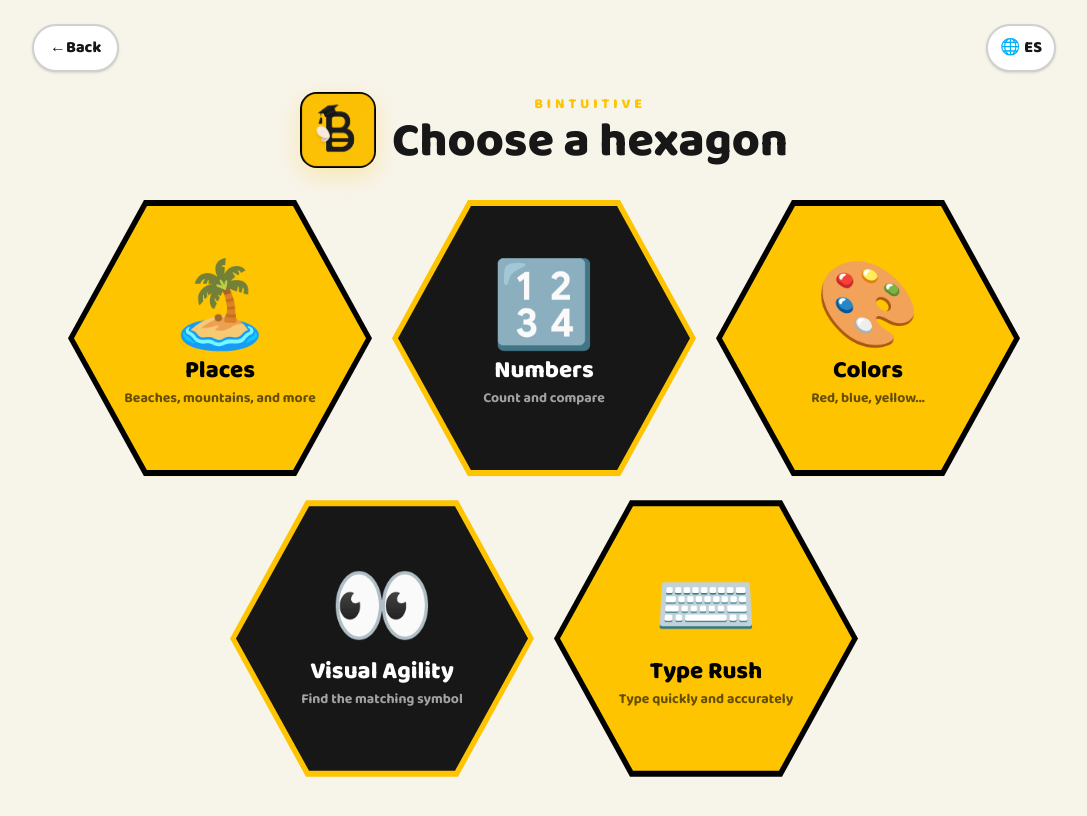
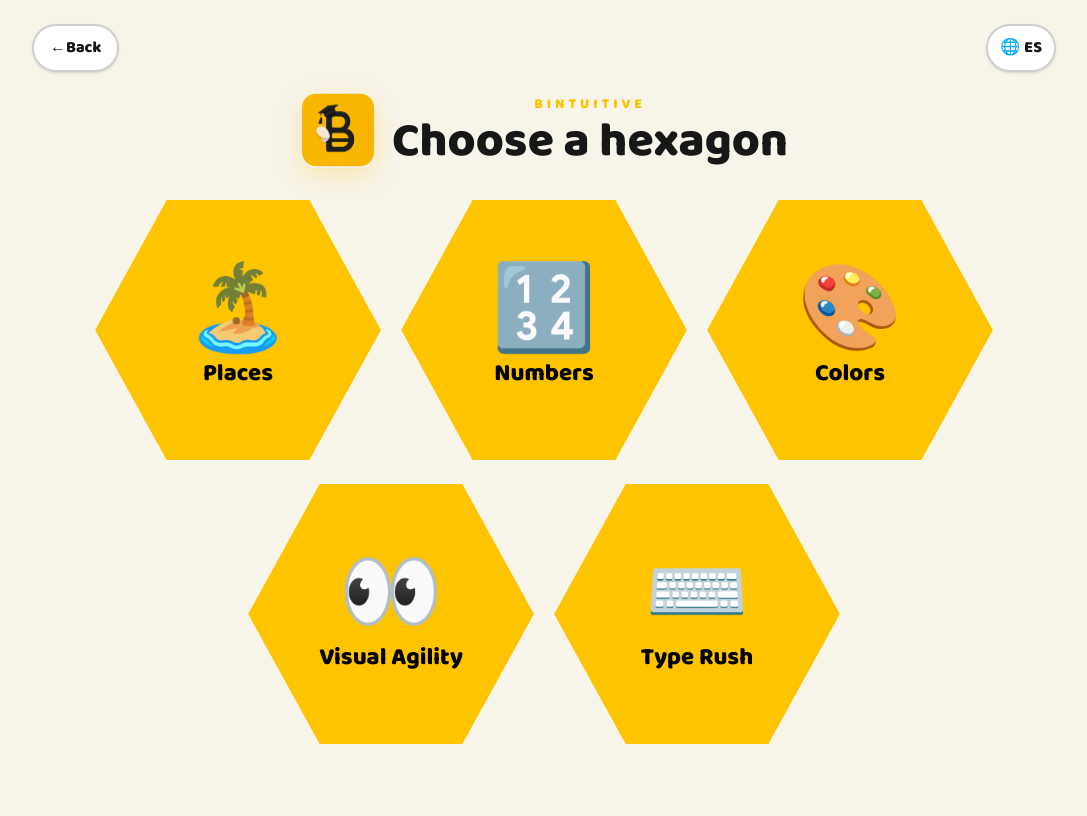
Before and after one commit to JuanFCast/BIntuitive, a Next.js app: page /hexagons in a window 1280 px wide. Shown: the top 816 px of the page, without its empty margins (96-1183 px from the left). Built offline with nearby package versions, Linux system fonts and the light colour scheme.

Commit message:
Simplify logo and hexagon cards

```diff
--- a/src/app/globals.css
+++ b/src/app/globals.css
@@ -111,6 +111,15 @@ button {
   font-family: inherit;
 }
 
+@media (min-width: 640px) {
+  .hexagon-card {
+    width: min(
+      calc(33.333% - 1rem),
+      calc((100dvh - 17.5rem) * 0.55)
+    );
+  }
+}
+
 @media (max-height: 650px) and (max-width: 639px) {
   .hexagons-header {
     flex-direction: row;
@@ -146,8 +155,4 @@ button {
     margin-top: 0.125rem;
     font-size: 0.9rem;
   }
-
-  .hexagon-description {
-    display: none;
-  }
 }
--- a/src/app/hexagons/HexagonsClient.tsx
+++ b/src/app/hexagons/HexagonsClient.tsx
@@ -11,7 +11,7 @@ export default function HexagonsClient() {
   const { language, t } = useLanguage();
 
   return (
-    <main className="flex min-h-dvh flex-col items-center bg-cream px-4 py-4 text-ink sm:px-6 sm:py-6">
+    <main className="flex min-h-dvh flex-col items-center bg-cream px-4 py-4 text-ink sm:h-dvh sm:overflow-hidden sm:px-6 sm:py-6">
       <div className="flex w-full max-w-5xl items-center justify-between">
         <Link
           href="/"
@@ -35,13 +35,12 @@ export default function HexagonsClient() {
         </div>
       </header>
 
-      <section className="hexagons-grid flex w-full max-w-5xl flex-1 flex-wrap content-center justify-center gap-x-3 gap-y-4 py-5 sm:gap-x-5 sm:gap-y-6 sm:py-8">
-        {hexagons.map((hexagon, index) => (
+      <section className="hexagons-grid flex w-full max-w-5xl flex-1 flex-wrap content-center justify-center gap-x-3 gap-y-4 py-5 sm:min-h-0 sm:gap-x-5 sm:gap-y-6 sm:py-8">
+        {hexagons.map((hexagon) => (
           <HexagonCard
             key={hexagon.id}
             hexagon={hexagon}
             language={language}
-            index={index}
           />
         ))}
       </section>
--- a/src/components/HexagonCard.tsx
+++ b/src/components/HexagonCard.tsx
@@ -9,18 +9,15 @@ const HEXAGON_CLIP =
 type HexagonCardProps = {
   hexagon: Hexagon;
   language: Language;
-  index: number;
 };
 
 export default function HexagonCard({
   hexagon,
   language,
-  index,
 }: HexagonCardProps) {
   const localizedHexagon = localizeHexagon(hexagon, language);
   const href =
     "href" in hexagon ? hexagon.href : `/game?hexagon=${hexagon.slug}`;
-  const light = index % 2 === 0;
 
   return (
     <Link
@@ -34,13 +31,7 @@ export default function HexagonCard({
       }
     >
       <span
-        className={`absolute inset-0 ${light ? "bg-black" : "bg-sun"}`}
-        aria-hidden="true"
-      />
-      <span
-        className={`absolute inset-[4px] flex flex-col items-center justify-center px-3 text-center sm:inset-[6px] sm:px-5 ${
-          light ? "bg-sun text-black" : "bg-[#171717] text-white"
-        }`}
+        className="absolute inset-0 flex flex-col items-center justify-center bg-sun px-3 text-center text-black sm:px-5"
         style={{ clipPath: HEXAGON_CLIP }}
       >
         <span className="hexagon-emoji text-[clamp(2.5rem,12vw,5.25rem)] leading-none" aria-hidden="true">
@@ -49,13 +40,6 @@ export default function HexagonCard({
         <span className="hexagon-name mt-1 text-lg font-extrabold leading-tight sm:text-2xl">
           {localizedHexagon.name}
         </span>
-        <span
-          className={`hexagon-description mt-1 line-clamp-2 text-[0.68rem] font-bold leading-tight sm:text-sm ${
-            light ? "text-black/60" : "text-white/60"
-          }`}
-        >
-          {localizedHexagon.description}
-        </span>
       </span>
     </Link>
   );
--- a/src/data/localization.ts
+++ b/src/data/localization.ts
@@ -51,7 +51,7 @@ const englishQuestions: Record<string, QuestionCopy> = {
     hint: "Look for the white part on top. It's snow!",
   },
   "lugares-selva-05": {
-    instruction: "Touch the place with many trees and wild animals.",
+    instruction: "Tap the place with many trees and wild animals.",
     hint: "Look for the green place with trees.",
   },
   "lugares-granja-06": {
```
Also changed, not shown: public/brand-mark.png.
